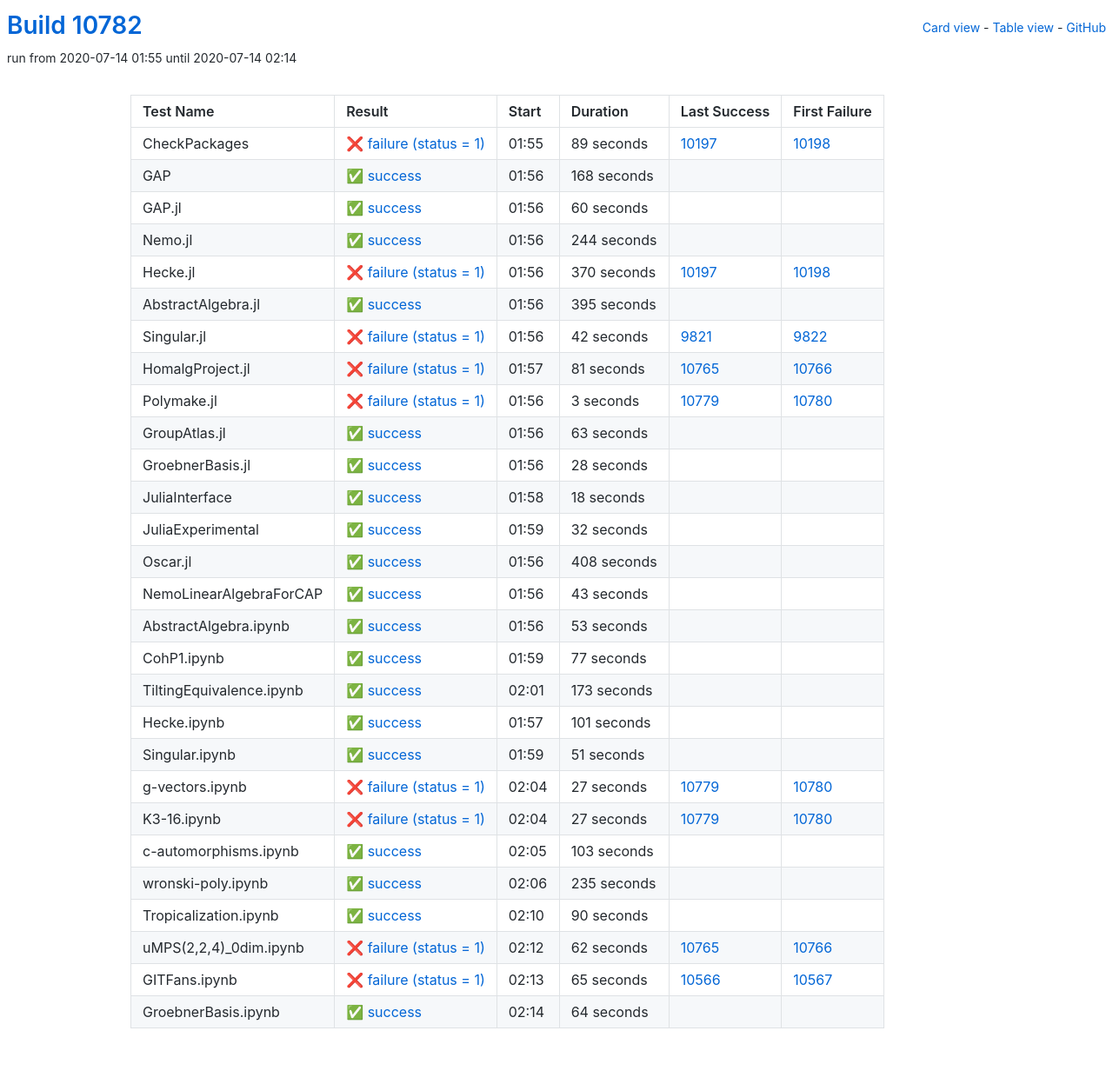
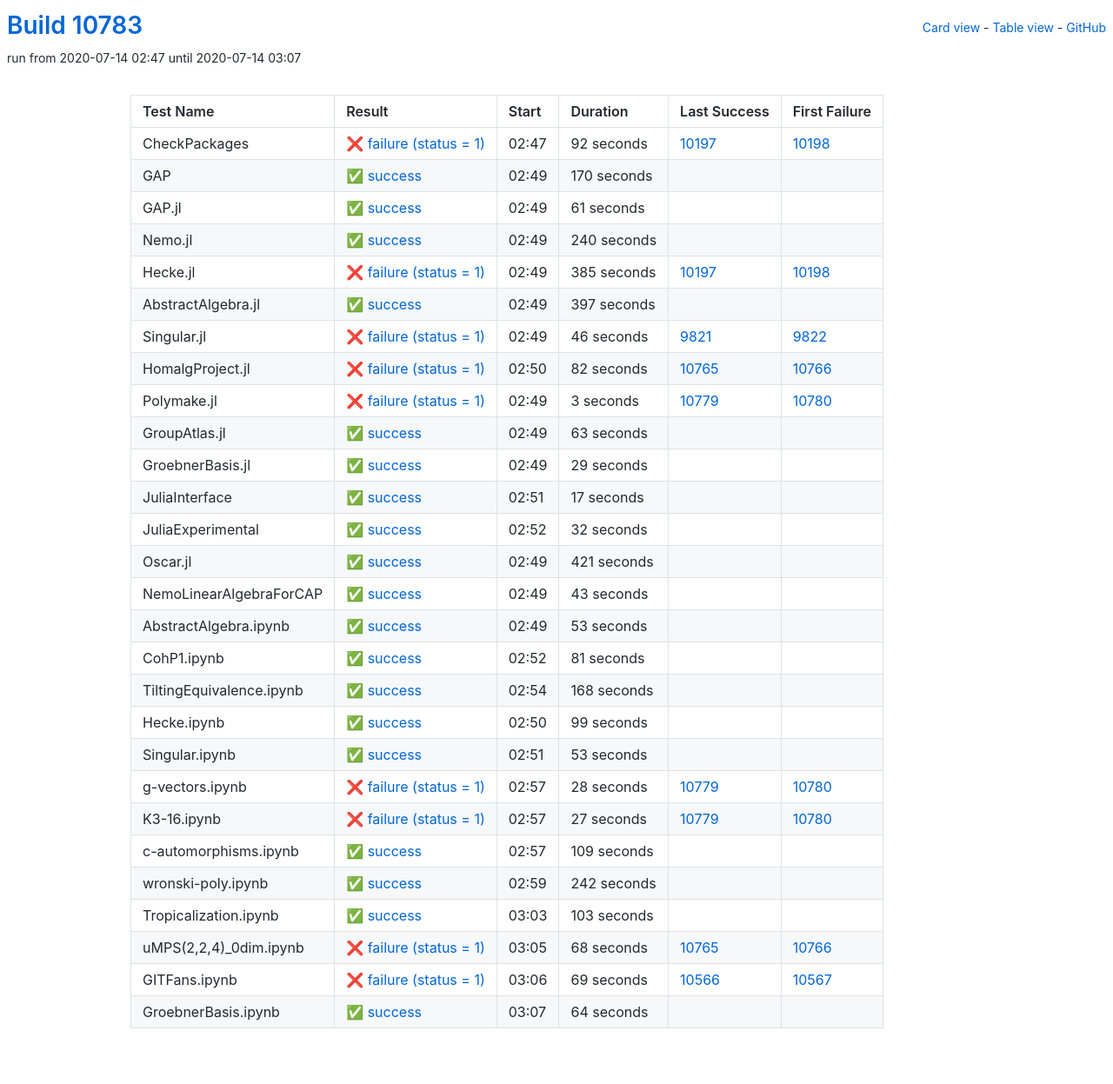
Before and after one commit to oscar-system/oscar-ci-status, a Jekyll site: the page built from table.html, in a window 1280 px wide. Shown: the whole page at 87% size. Built offline with Jekyll 4.4.1, drawn with Linux system fonts in a browser that asks for light colours.

Commit message:
Build #10783

```diff
--- a/_data/ci.yml
+++ b/_data/ci.yml
@@ -1,6 +1,6 @@
 ---
-build: 10782
-build_url: https://oscarci.mathematik.uni-kl.de/job/oscar/10782/
+build: 10783
+build_url: https://oscarci.mathematik.uni-kl.de/job/oscar/10783/
 job: oscar
 organization: oscar-system
 repo: oscar-ci-status
@@ -8,104 +8,104 @@
 tests:
 - name: CheckPackages
   id: checkpackages
-  log: https://oscarci.mathematik.uni-kl.de/job/oscar/10782/artifact/logs/build-10782/CheckPackages.log
-  start: 2020-07-14 01:55
+  log: https://oscarci.mathematik.uni-kl.de/job/oscar/10783/artifact/logs/build-10783/CheckPackages.log
+  start: 2020-07-14 02:47
   success: false
   exitcode: 1
   status: failure
-  duration: 89
+  duration: 92
   last_success: 10197
   last_success_url: https://oscarci.mathematik.uni-kl.de/job/oscar/10197/
   first_failure: 10198
   first_failure_url: https://oscarci.mathematik.uni-kl.de/job/oscar/10198/
 - name: GAP
   id: gap
-  log: https://oscarci.mathematik.uni-kl.de/job/oscar/10782/artifact/logs/build-10782/GAP.log
-  start: 2020-07-14 01:56
+  log: https://oscarci.mathematik.uni-kl.de/job/oscar/10783/artifact/logs/build-10783/GAP.log
+  start: 2020-07-14 02:49
   success: true
   exitcode: 0
   status: success
-  duration: 168
+  duration: 170
   last_success: false
   last_success_url:
   first_failure: false
   first_failure_url:
 - name: GAP.jl
   id: gap-jl
-  log: https://oscarci.mathematik.uni-kl.de/job/oscar/10782/artifact/logs/build-10782/GAP.jl.log
-  start: 2020-07-14 01:56
+  log: https://oscarci.mathematik.uni-kl.de/job/oscar/10783/artifact/logs/build-10783/GAP.jl.log
+  start: 2020-07-14 02:49
   success: true
   exitcode: 0
   status: success
-  duration: 60
+  duration: 61
   last_success: false
   last_success_url:
   first_failure: false
   first_failure_url:
 - name: Nemo.jl
   id: nemo-jl
-  log: https://oscarci.mathematik.uni-kl.de/job/oscar/10782/artifact/logs/build-10782/Nemo.jl.log
-  start: 2020-07-14 01:56
+  log: https://oscarci.mathematik.uni-kl.de/job/oscar/10783/artifact/logs/build-10783/Nemo.jl.log
+  start: 2020-07-14 02:49
   success: true
   exitcode: 0
   status: success
-  duration: 244
+  duration: 240
   last_success: false
   last_success_url:
   first_failure: false
   first_failure_url:
 - name: Hecke.jl
   id: hecke-jl
-  log: https://oscarci.mathematik.uni-kl.de/job/oscar/10782/artifact/logs/build-10782/Hecke.jl.log
-  start: 2020-07-14 01:56
+  log: https://oscarci.mathematik.uni-kl.de/job/oscar/10783/artifact/logs/build-10783/Hecke.jl.log
+  start: 2020-07-14 02:49
   success: false
   exitcode: 1
   status: failure
-  duration: 370
+  duration: 385
   last_success: 10197
   last_success_url: https://oscarci.mathematik.uni-kl.de/job/oscar/10197/
   first_failure: 10198
   first_failure_url: https://oscarci.mathematik.uni-kl.de/job/oscar/10198/
 - name: AbstractAlgebra.jl
   id: abstractalgebra-jl
-  log: https://oscarci.mathematik.uni-kl.de/job/oscar/10782/artifact/logs/build-10782/AbstractAlgebra.jl.log
-  start: 2020-07-14 01:56
+  log: https://oscarci.mathematik.uni-kl.de/job/oscar/10783/artifact/logs/build-10783/AbstractAlgebra.jl.log
+  start: 2020-07-14 02:49
   success: true
   exitcode: 0
   status: success
-  duration: 395
+  duration: 397
   last_success: false
   last_success_url:
   first_failure: false
   first_failure_url:
 - name: Singular.jl
   id: singular-jl
-  log: https://oscarci.mathematik.uni-kl.de/job/oscar/10782/artifact/logs/build-10782/Singular.jl.log
-  start: 2020-07-14 01:56
+  log: https://oscarci.mathematik.uni-kl.de/job/oscar/10783/artifact/logs/build-10783/Singular.jl.log
+  start: 2020-07-14 02:49
   success: false
   exitcode: 1
   status: failure
-  duration: 42
+  duration: 46
   last_success: 9821
   last_success_url: https://oscarci.mathematik.uni-kl.de/job/oscar/9821/
   first_failure: 9822
   first_failure_url: https://oscarci.mathematik.uni-kl.de/job/oscar/9822/
 - name: HomalgProject.jl
   id: homalgproject-jl
-  log: https://oscarci.mathematik.uni-kl.de/job/oscar/10782/artifact/logs/build-10782/HomalgProject.jl.log
-  start: 2020-07-14 01:57
+  log: https://oscarci.mathematik.uni-kl.de/job/oscar/10783/artifact/logs/build-10783/HomalgProject.jl.log
+  start: 2020-07-14 02:50
   success: false
   exitcode: 1
   status: failure
-  duration: 81
+  duration: 82
   last_success: 10765
   last_success_url: https://oscarci.mathematik.uni-kl.de/job/oscar/10765/
   first_failure: 10766
   first_failure_url: https://oscarci.mathematik.uni-kl.de/job/oscar/10766/
 - name: Polymake.jl
   id: polymake-jl
-  log: https://oscarci.mathematik.uni-kl.de/job/oscar/10782/artifact/logs/build-10782/Polymake.jl.log
-  start: 2020-07-14 01:56
+  log: https://oscarci.mathematik.uni-kl.de/job/oscar/10783/artifact/logs/build-10783/Polymake.jl.log
+  start: 2020-07-14 02:49
   success: false
   exitcode: 1
   status: failure
@@ -116,8 +116,8 @@
   first_failure_url: https://oscarci.mathematik.uni-kl.de/job/oscar/10780/
 - name: GroupAtlas.jl
   id: groupatlas-jl
-  log: https://oscarci.mathematik.uni-kl.de/job/oscar/10782/artifact/logs/build-10782/GroupAtlas.jl.log
-  start: 2020-07-14 01:56
+  log: https://oscarci.mathematik.uni-kl.de/job/oscar/10783/artifact/logs/build-10783/GroupAtlas.jl.log
+  start: 2020-07-14 02:49
   success: true
   exitcode: 0
   status: success
@@ -128,32 +128,32 @@
   first_failure_url:
 - name: GroebnerBasis.jl
   id: groebnerbasis-jl
-  log: https://oscarci.mathematik.uni-kl.de/job/oscar/10782/artifact/logs/build-10782/GroebnerBasis.jl.log
-  start: 2020-07-14 01:56
+  log: https://oscarci.mathematik.uni-kl.de/job/oscar/10783/artifact/logs/build-10783/GroebnerBasis.jl.log
+  start: 2020-07-14 02:49
   success: true
   exitcode: 0
   status: success
-  duration: 28
+  duration: 29
   last_success: false
   last_success_url:
   first_failure: false
   first_failure_url:
 - name: JuliaInterface
   id: juliainterface
-  log: https://oscarci.mathematik.uni-kl.de/job/oscar/10782/artifact/logs/build-10782/JuliaInterface.log
-  start: 2020-07-14 01:58
+  log: https://oscarci.mathematik.uni-kl.de/job/oscar/10783/artifact/logs/build-10783/JuliaInterface.log
+  start: 2020-07-14 02:51
   success: true
   exitcode: 0
   status: success
-  duration: 18
+  duration: 17
   last_success: false
   last_success_url:
   first_failure: false
   first_failure_url:
 - name: JuliaExperimental
   id: juliaexperimental
-  log: https://oscarci.mathematik.uni-kl.de/job/oscar/10782/artifact/logs/build-10782/JuliaExperimental.log
-  start: 2020-07-14 01:59
+  log: https://oscarci.mathematik.uni-kl.de/job/oscar/10783/artifact/logs/build-10783/JuliaExperimental.log
+  start: 2020-07-14 02:52
   success: true
   exitcode: 0
   status: success
@@ -164,20 +164,20 @@
   first_failure_url:
 - name: Oscar.jl
   id: oscar-jl
-  log: https://oscarci.mathematik.uni-kl.de/job/oscar/10782/artifact/logs/build-10782/Oscar.jl.log
-  start: 2020-07-14 01:56
+  log: https://oscarci.mathematik.uni-kl.de/job/oscar/10783/artifact/logs/build-10783/Oscar.jl.log
+  start: 2020-07-14 02:49
   success: true
   exitcode: 0
   status: success
-  duration: 408
+  duration: 421
   last_success: false
   last_success_url:
   first_failure: false
   first_failure_url:
 - name: NemoLinearAlgebraForCAP
   id: nemolinearalgebraforcap
-  log: https://oscarci.mathematik.uni-kl.de/job/oscar/10782/artifact/logs/build-10782/NemoLinearAlgebraForCAP.log
-  start: 2020-07-14 01:56
+  log: https://oscarci.mathematik.uni-kl.de/job/oscar/10783/artifact/logs/build-10783/NemoLinearAlgebraForCAP.log
+  start: 2020-07-14 02:49
   success: true
   exitcode: 0
   status: success
@@ -188,8 +188,8 @@
   first_failure_url:
 - name: AbstractAlgebra.ipynb
   id: abstractalgebra-ipynb
-  log: https://oscarci.mathematik.uni-kl.de/job/oscar/10782/artifact/logs/build-10782/AbstractAlgebra.ipynb.log
-  start: 2020-07-14 01:56
+  log: https://oscarci.mathematik.uni-kl.de/job/oscar/10783/artifact/logs/build-10783/AbstractAlgebra.ipynb.log
+  start: 2020-07-14 02:49
   success: true
   exitcode: 0
   status: success
@@ -200,68 +200,68 @@
   first_failure_url:
 - name: CohP1.ipynb
   id: cohp1-ipynb
-  log: https://oscarci.mathematik.uni-kl.de/job/oscar/10782/artifact/logs/build-10782/CohP1.ipynb.log
-  start: 2020-07-14 01:59
+  log: https://oscarci.mathematik.uni-kl.de/job/oscar/10783/artifact/logs/build-10783/CohP1.ipynb.log
+  start: 2020-07-14 02:52
   success: true
   exitcode: 0
   status: success
-  duration: 77
+  duration: 81
   last_success: false
   last_success_url:
   first_failure: false
   first_failure_url:
 - name: TiltingEquivalence.ipynb
   id: tiltingequivalence-ipynb
-  log: https://oscarci.mathematik.uni-kl.de/job/oscar/10782/artifact/logs/build-10782/TiltingEquivalence.ipynb.log
-  start: 2020-07-14 02:01
+  log: https://oscarci.mathematik.uni-kl.de/job/oscar/10783/artifact/logs/build-10783/TiltingEquivalence.ipynb.log
+  start: 2020-07-14 02:54
   success: true
   exitcode: 0
   status: success
-  duration: 173
+  duration: 168
   last_success: false
   last_success_url:
   first_failure: false
   first_failure_url:
 - name: Hecke.ipynb
   id: hecke-ipynb
-  log: https://oscarci.mathematik.uni-kl.de/job/oscar/10782/artifact/logs/build-10782/Hecke.ipynb.log
-  start: 2020-07-14 01:57
+  log: https://oscarci.mathematik.uni-kl.de/job/oscar/10783/artifact/logs/build-10783/Hecke.ipynb.log
+  start: 2020-07-14 02:50
   success: true
   exitcode: 0
   status: success
-  duration: 101
+  duration: 99
   last_success: false
   last_success_url:
   first_failure: false
   first_failure_url:
 - name: Singular.ipynb
   id: singular-ipynb
-  log: https://oscarci.mathematik.uni-kl.de/job/oscar/10782/artifact/logs/build-10782/Singular.ipynb.log
-  start: 2020-07-14 01:59
+  log: https://oscarci.mathematik.uni-kl.de/job/oscar/10783/artifact/logs/build-10783/Singular.ipynb.log
+  start: 2020-07-14 02:51
   success: true
   exitcode: 0
   status: success
-  duration: 51
+  duration: 53
   last_success: false
   last_success_url:
   first_failure: false
   first_failure_url:
 - name: g-vectors.ipynb
   id: g-vectors-ipynb
-  log: https://oscarci.mathematik.uni-kl.de/job/oscar/10782/artifact/logs/build-10782/g-vectors.ipynb.log
-  start: 2020-07-14 02:04
+  log: https://oscarci.mathematik.uni-kl.de/job/oscar/10783/artifact/logs/build-10783/g-vectors.ipynb.log
+  start: 2020-07-14 02:57
   success: false
   exitcode: 1
   status: failure
-  duration: 27
+  duration: 28
   last_success: 10779
   last_success_url: https://oscarci.mathematik.uni-kl.de/job/oscar/10779/
   first_failure: 10780
   first_failure_url: https://oscarci.mathematik.uni-kl.de/job/oscar/10780/
 - name: K3-16.ipynb
   id: k3-16-ipynb
-  log: https://oscarci.mathematik.uni-kl.de/job/oscar/10782/artifact/logs/build-10782/K3-16.ipynb.log
-  start: 2020-07-14 02:04
+  log: https://oscarci.mathematik.uni-kl.de/job/oscar/10783/artifact/logs/build-10783/K3-16.ipynb.log
+  start: 2020-07-14 02:57
   success: false
   exitcode: 1
   status: failure
@@ -272,8 +272,32 @@
   first_failure_url: https://oscarci.mathematik.uni-kl.de/job/oscar/10780/
 - name: c-automorphisms.ipynb
   id: c-automorphisms-ipynb
-  log: https://oscarci.mathematik.uni-kl.de/job/oscar/10782/artifact/logs/build-10782/c-automorphisms.ipynb.log
-  start: 2020-07-14 02:05
+  log: https://oscarci.mathematik.uni-kl.de/job/oscar/10783/artifact/logs/build-10783/c-automorphisms.ipynb.log
+  start: 2020-07-14 02:57
+  success: true
+  exitcode: 0
+  status: success
+  duration: 109
+  last_success: false
+  last_success_url:
+  first_failure: false
+  first_failure_url:
+- name: wronski-poly.ipynb
+  id: wronski-poly-ipynb
+  log: https://oscarci.mathematik.uni-kl.de/job/oscar/10783/artifact/logs/build-10783/wronski-poly.ipynb.log
+  start: 2020-07-14 02:59
+  success: true
+  exitcode: 0
+  status: success
+  duration: 242
+  last_success: false
+  last_success_url:
+  first_failure: false
+  first_failure_url:
+- name: Tropicalization.ipynb
+  id: tropicalization-ipynb
+  log: https://oscarci.mathematik.uni-kl.de/job/oscar/10783/artifact/logs/build-10783/Tropicalization.ipynb.log
+  start: 2020-07-14 03:03
   success: true
   exitcode: 0
   status: success
@@ -282,58 +306,34 @@
   last_success_url:
   first_failure: false
   first_failure_url:
-- name: wronski-poly.ipynb
-  id: wronski-poly-ipynb
-  log: https://oscarci.mathematik.uni-kl.de/job/oscar/10782/artifact/logs/build-10782/wronski-poly.ipynb.log
-  start: 2020-07-14 02:06
-  success: true
-  exitcode: 0
-  status: success
-  duration: 235
-  last_success: false
-  last_success_url:
-  first_failure: false
-  first_failure_url:
-- name: Tropicalization.ipynb
-  id: tropicalization-ipynb
-  log: https://oscarci.mathematik.uni-kl.de/job/oscar/10782/artifact/logs/build-10782/Tropicalization.ipynb.log
-  start: 2020-07-14 02:10
-  success: true
-  exitcode: 0
-  status: success
-  duration: 90
-  last_success: false
-  last_success_url:
-  first_failure: false
-  first_failure_url:
 - name: uMPS(2,2,4)_0dim.ipynb
   id: umps-2-2-4-0dim-ipynb
-  log: https://oscarci.mathematik.uni-kl.de/job/oscar/10782/artifact/logs/build-10782/uMPS-2-2-4-_0dim.ipynb.log
-  start: 2020-07-14 02:12
+  log: https://oscarci.mathematik.uni-kl.de/job/oscar/10783/artifact/logs/build-10783/uMPS-2-2-4-_0dim.ipynb.log
+  start: 2020-07-14 03:05
   success: false
   exitcode: 1
   status: failure
-  duration: 62
+  duration: 68
   last_success: 10765
   last_success_url: https://oscarci.mathematik.uni-kl.de/job/oscar/10765/
   first_failure: 10766
   first_failure_url: https://oscarci.mathematik.uni-kl.de/job/oscar/10766/
 - name: GITFans.ipynb
   id: gitfans-ipynb
-  log: https://oscarci.mathematik.uni-kl.de/job/oscar/10782/artifact/logs/build-10782/GITFans.ipynb.log
-  start: 2020-07-14 02:13
+  log: https://oscarci.mathematik.uni-kl.de/job/oscar/10783/artifact/logs/build-10783/GITFans.ipynb.log
+  start: 2020-07-14 03:06
   success: false
   exitcode: 1
   status: failure
-  duration: 65
+  duration: 69
   last_success: 10566
   last_success_url: https://oscarci.mathematik.uni-kl.de/job/oscar/10566/
   first_failure: 10567
   first_failure_url: https://oscarci.mathematik.uni-kl.de/job/oscar/10567/
 - name: GroebnerBasis.ipynb
   id: groebnerbasis-ipynb
-  log: https://oscarci.mathematik.uni-kl.de/job/oscar/10782/artifact/logs/build-10782/GroebnerBasis.ipynb.log
-  start: 2020-07-14 02:14
+  log: https://oscarci.mathematik.uni-kl.de/job/oscar/10783/artifact/logs/build-10783/GroebnerBasis.ipynb.log
+  start: 2020-07-14 03:07
   success: true
   exitcode: 0
   status: success
```
Also changed, not shown: README.md.
